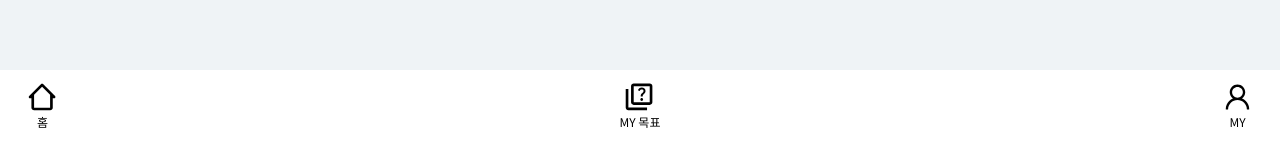
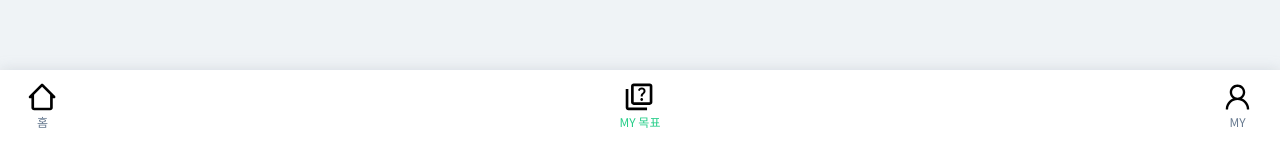
Before and after one commit to dnd-side-project/dnd-7th-9-frontend, a Next.js app: page / in a window 1280 px wide. Shown: the part 653-797 px from the top of the page. Built offline with nearby package versions, Linux system fonts and the light colour scheme.

Commit message:
fix: tailwind.config 변경 사항 반영

```diff
--- a/src/app.component/navigation/FooterNav.tsx
+++ b/src/app.component/navigation/FooterNav.tsx
@@ -1,4 +1,3 @@
-import { useRouter } from 'next/router';
 import Link from 'next/link';
 import React from 'react';
 import UserIcon from '@assets/nav/ant-design_user-outlined.svg';
@@ -6,31 +5,29 @@ import HomeIcon from '@assets/nav/bx_home-alt-2.svg';
 import QuizIcon from '@assets/nav/material-symbols_quiz-outline.svg';
 import Url from '@app.modules/constant/url';
 
-export default function FooterNav() {
-	const router = useRouter();
-	const fillColor = (path: string) => (router.pathname === path ? '#24cd88' : '#677A90');
+interface Props {
+	curUrl: string;
+}
+export default function FooterNav({ curUrl }: Props) {
+	const fillColor = (iconUrl: string) => (curUrl === iconUrl ? '#24cd88' : '#677A90');
 	const Links = [
-		{ path: Url.home, Icon: <HomeIcon fill={fillColor(Url.home)} />, name: '홈' },
+		{ iconUrl: Url.home, Icon: <HomeIcon fill={fillColor(Url.home)} />, name: '홈' },
 		{
-			path: Url.myGoal,
-			Icon: <QuizIcon fill={fillColor(Url.myGoal)} />,
+			iconUrl: Url.updatedQuizzes,
+			Icon: <QuizIcon fill={fillColor(Url.updatedQuizzes)} />,
 			name: 'MY 목표',
 		},
-		{ path: Url.mypage, Icon: <UserIcon fill={fillColor(Url.mypage)} />, name: 'MY' },
+		{ iconUrl: Url.mypage, Icon: <UserIcon fill={fillColor(Url.mypage)} />, name: 'MY' },
 	];
 
 	return (
-		<div className="fixed bottom-0 w-full h-[77px]  bg-background-white dropShadow-white">
+		<div className="fixed bottom-0 w-full h-[77px]  bg-background-white  drop-shadow-white">
 			<ul className="flex justify-between items-center px-[26px] my-[10px] ">
-				{Links.map(({ path, Icon, name }) => (
-					<Link href={path} key={path}>
+				{Links.map(({ iconUrl, Icon, name }) => (
+					<Link href={iconUrl} key={iconUrl}>
 						<li className="flex flex-col items-center text-primarySlate cursor-pointer">
 							{Icon}
-							<span
-								className={`font-regular text-caption ${
-									router.pathname === path ? 'text-primaryGreen-100' : 'text-primarySlate'
-								}`}
-							>
+							<span className={`font-regular text-caption ${curUrl === iconUrl ? 'text-green-100' : 'text-slate'}`}>
 								{name}
 							</span>
 						</li>
```
